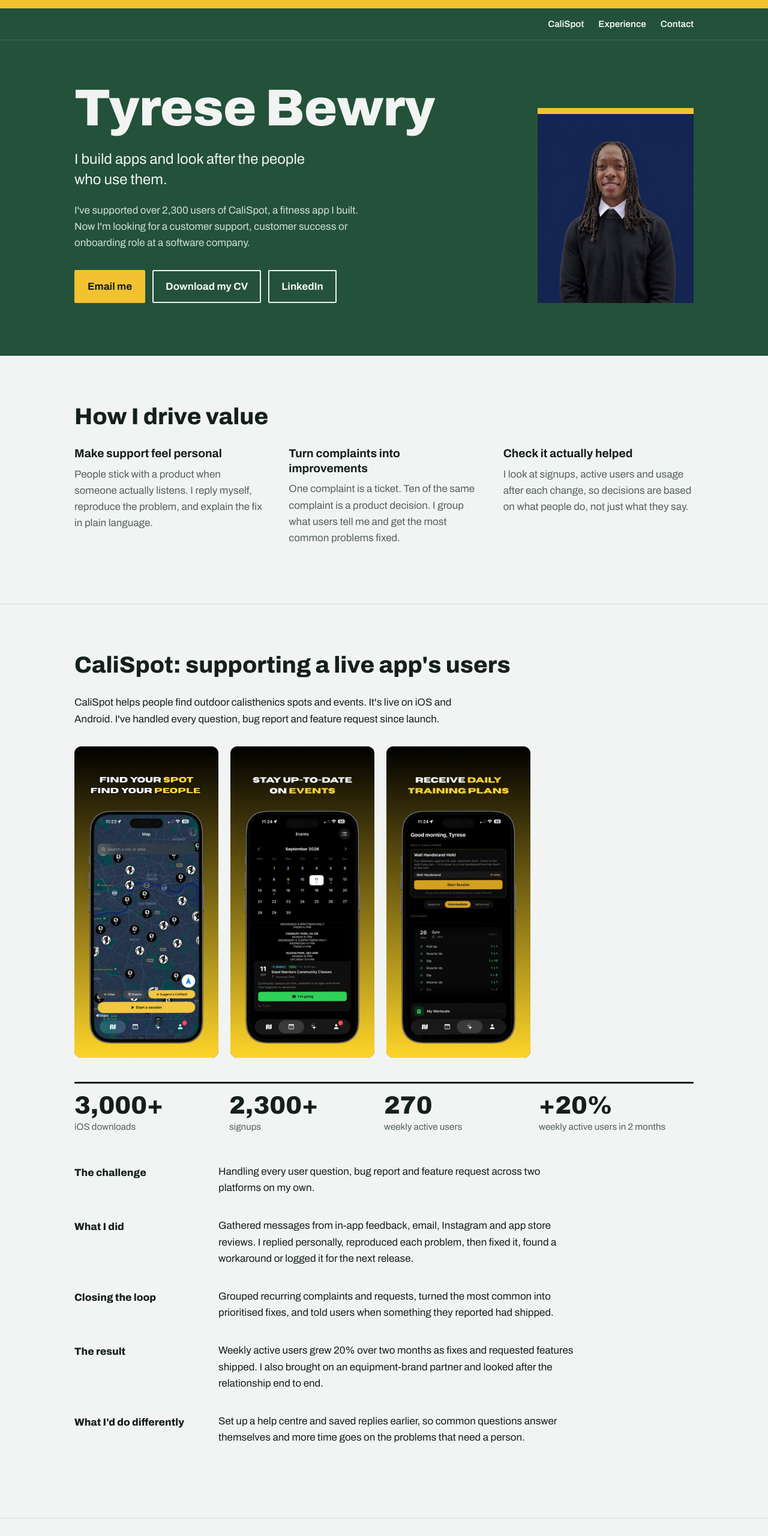
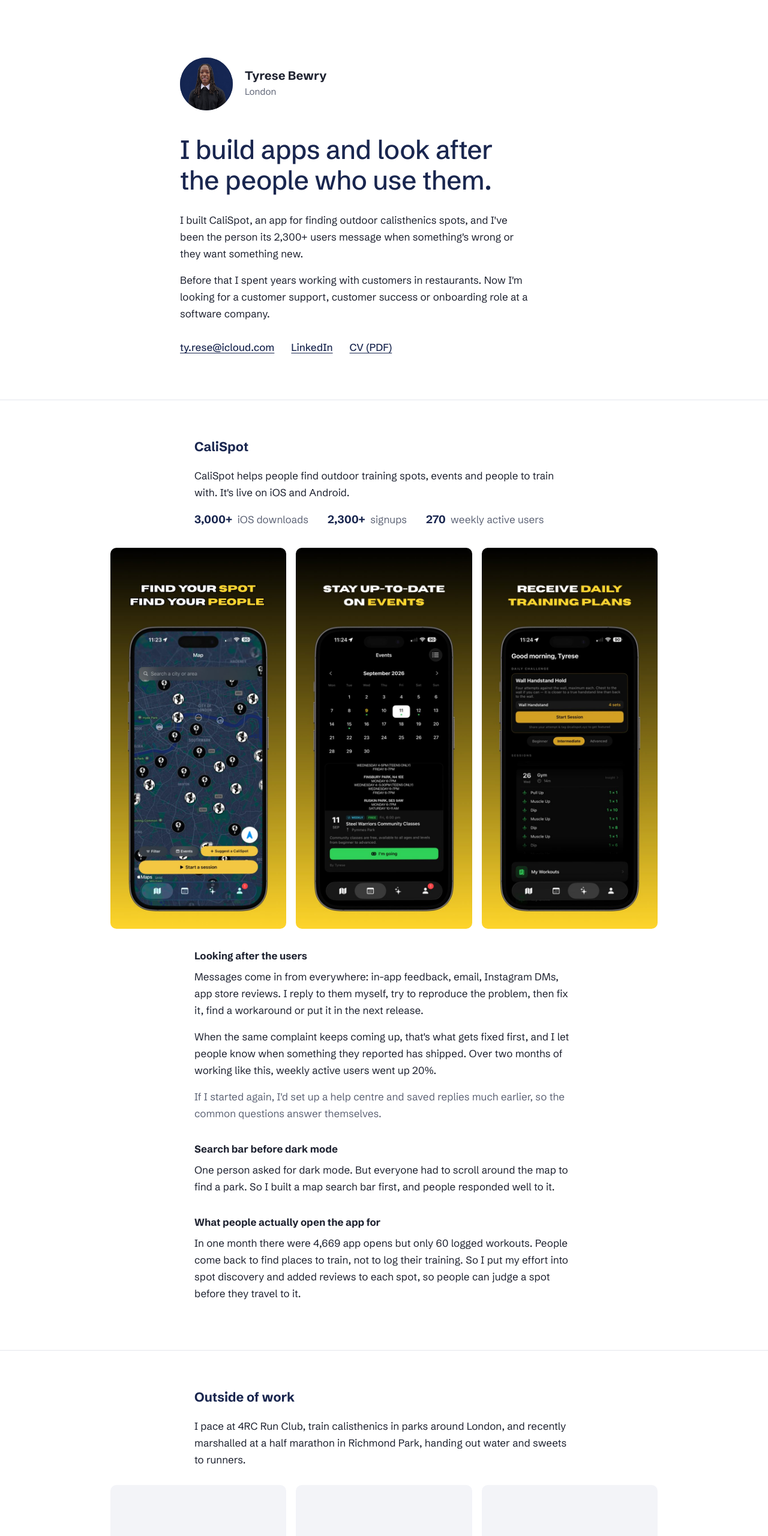
Before and after one commit to tyrese7691/tyrese-site, a plain HTML site: page index.html in a window 1280 px wide. Shown: the top 2560 px of the page at 60% size. Drawn offline with Linux system fonts and the light colour scheme.

Commit message:
Website update

```diff
--- a/index.html
+++ b/index.html
@@ -4,290 +4,207 @@
 <meta charset="utf-8">
 <meta name="viewport" content="width=device-width, initial-scale=1">
 <title>Tyrese Bewry</title>
-<meta name="description" content="Tyrese Bewry: I build apps and look after the people who use them. Looking for customer support, customer success and onboarding roles at software companies.">
+<meta name="description" content="Tyrese Bewry. I build apps and look after the people who use them. Looking for customer support, customer success and onboarding roles at software companies.">
+<meta name="theme-color" content="#19264F">
 <link rel="preconnect" href="https://fonts.googleapis.com">
 <link rel="preconnect" href="https://fonts.gstatic.com" crossorigin>
-<link href="https://fonts.googleapis.com/css2?family=Archivo:wdth,wght@62..125,400..900&display=swap" rel="stylesheet">
+<link href="https://fonts.googleapis.com/css2?family=Schibsted+Grotesk:ital,wght@0,400;0,500;0,700;1,400&display=swap" rel="stylesheet">
 <style>
   :root {
-    --chalk: #F1F4F2;
-    --paper: #FFFFFF;
-    --ink: #15201A;
-    --muted: #55625A;
-    --park: #24513A;
-    --bar: #F2C230;
-    --line: #D3DBD6;
-    --wide: "Archivo", system-ui, sans-serif;
+    --navy: #19264F;
+    --ink: #1E2230;
+    --muted: #5F6577;
+    --line: #E4E6EC;
+    --tint: #F3F4F8;
+    --white: #FFFFFF;
   }
   * { box-sizing: border-box; }
   html { -webkit-text-size-adjust: 100%; }
   body {
     margin: 0;
-    background: var(--chalk);
+    background: var(--white);
     color: var(--ink);
-    font-family: var(--wide);
-    font-stretch: 100%;
+    font-family: "Schibsted Grotesk", system-ui, sans-serif;
     font-size: 1.0625rem;
-    line-height: 1.6;
+    line-height: 1.65;
   }
-  a { color: var(--park); text-underline-offset: 3px; text-decoration-thickness: 1.5px; }
-  a:hover { color: var(--ink); }
-  :focus-visible { outline: 3px solid var(--bar); outline-offset: 3px; border-radius: 2px; }
-  .wrap { max-width: 1080px; margin: 0 auto; padding: 0 24px; }
-  .col { max-width: 660px; }
+  a { color: var(--navy); text-underline-offset: 3px; text-decoration-thickness: 1px; }
+  a:hover { text-decoration-thickness: 2px; }
+  :focus-visible { outline: 2px solid var(--navy); outline-offset: 3px; }
+  img { display: block; max-width: 100%; }
 
-  /* Hero: the yellow bar is the pull-up bar the page hangs from */
-  .bar { height: 14px; background: var(--bar); }
-  nav.top { background: var(--park); border-bottom: 1px solid #3A6A50; }
-  nav.top .wrap { display: flex; justify-content: flex-end; gap: 24px; padding-top: 14px; padding-bottom: 14px; }
-  nav.top a { color: var(--chalk); text-decoration: none; font-weight: 600; font-size: 0.95rem; }
-  nav.top a:hover { text-decoration: underline; color: var(--chalk); }
-  header.hero { padding: 72px 0 88px; background: var(--park); color: var(--chalk); }
-  .hero-grid { display: grid; grid-template-columns: 1fr 260px; gap: 56px; align-items: end; }
-  .hero h1 {
-    font-stretch: 125%;
-    font-weight: 850;
-    font-size: clamp(2.6rem, 7vw, 5.4rem);
-    line-height: 0.95;
-    letter-spacing: -0.01em;
+  .page { max-width: 680px; margin: 0 auto; padding: 0 24px; }
+  .wide { max-width: 960px; margin: 0 auto; padding: 0 24px; }
+
+  /* Intro */
+  .intro { padding: 96px 0 72px; }
+  .me { display: flex; align-items: center; gap: 20px; margin-bottom: 40px; }
+  .me img { width: 88px; height: 88px; border-radius: 50%; object-fit: cover; object-position: center 18%; background: var(--navy); }
+  .me h1 { font-size: 1.25rem; font-weight: 700; margin: 0; line-height: 1.2; }
+  .me p { margin: 2px 0 0; color: var(--muted); font-size: 0.95rem; }
+  .big {
+    font-size: clamp(1.9rem, 4.6vw, 2.75rem);
+    line-height: 1.15;
+    font-weight: 500;
+    letter-spacing: -0.015em;
+    color: var(--navy);
     margin: 0 0 28px;
+    max-width: 20ch;
   }
-  .hero .lede {
-    font-size: clamp(1.2rem, 2.2vw, 1.5rem);
-    line-height: 1.4;
-    max-width: 30ch;
-    margin: 0 0 20px;
-  }
-  .hero .seeking { color: #CFE0D5; max-width: 52ch; margin: 0 0 32px; }
-  .actions { display: flex; flex-wrap: wrap; gap: 12px; }
-  .btn {
-    display: inline-block; padding: 12px 20px; font-weight: 700; text-decoration: none;
-    border: 2px solid var(--chalk); color: var(--chalk); border-radius: 2px;
-  }
-  .btn.primary { background: var(--bar); border-color: var(--bar); color: var(--ink); }
-  .btn:hover { background: var(--chalk); color: var(--ink); border-color: var(--chalk); }
-  .photo {
-    aspect-ratio: 4 / 5; width: 100%; background: #3A6A50; border-top: 10px solid var(--bar);
-    overflow: hidden;
-  }
-  .photo img { width: 100%; height: 100%; object-fit: cover; object-position: center top; display: block; }
+  .intro .body { max-width: 56ch; }
+  .links { display: flex; flex-wrap: wrap; gap: 8px 28px; margin-top: 28px; font-weight: 500; }
 
-  section { padding: 80px 0; border-top: 1px solid var(--line); }
-  section:first-of-type { border-top: 0; }
-  h2 {
-    font-stretch: 112%;
-    font-weight: 800;
-    font-size: clamp(1.7rem, 3.4vw, 2.4rem);
-    line-height: 1.1;
-    margin: 0 0 28px;
-  }
-  h3 { font-stretch: 105%; font-size: 1.2rem; line-height: 1.3; margin: 0 0 8px; }
+  section { padding: 64px 0; border-top: 1px solid var(--line); }
+  h2 { font-size: 1.35rem; font-weight: 700; color: var(--navy); margin: 0 0 20px; line-height: 1.3; }
+  h3 { font-size: 1.05rem; font-weight: 700; margin: 32px 0 6px; }
   p { margin: 0 0 16px; }
-
-  /* What I do */
-  .does { display: grid; grid-template-columns: repeat(3, 1fr); gap: 40px; }
-  .does p { color: var(--muted); }
+  .muted { color: var(--muted); }
 
   /* CaliSpot */
-  .numbers { display: flex; flex-wrap: wrap; gap: 0; margin: 8px 0 48px; border-top: 3px solid var(--ink); }
-  .numbers div { flex: 1 1 140px; padding: 16px 20px 0 0; }
-  .numbers strong { display: block; font-stretch: 125%; font-weight: 850; font-size: clamp(1.8rem, 3.6vw, 2.6rem); line-height: 1; }
-  .numbers span { color: var(--muted); font-size: 0.95rem; }
-  .story { display: grid; grid-template-columns: 200px 1fr; gap: 12px 40px; max-width: 900px; }
-  .story dt { font-weight: 800; font-stretch: 105%; padding-top: 2px; }
-  .story dd { margin: 0 0 24px; max-width: 62ch; }
+  .shots { display: grid; grid-template-columns: repeat(3, 1fr); gap: 16px; margin: 32px 0; }
+  .shots img { width: 100%; aspect-ratio: 924 / 2000; object-fit: cover; border-radius: 10px; }
+  .facts { list-style: none; padding: 0; margin: 0 0 24px; display: flex; flex-wrap: wrap; gap: 10px 32px; }
+  .facts li { color: var(--muted); }
+  .facts strong { color: var(--navy); font-size: 1.15rem; margin-right: 4px; }
 
-  .shots { display: grid; grid-template-columns: repeat(3, 1fr); gap: 20px; margin: 32px 0 40px; max-width: 760px; }
-  .shots figure { margin: 0; aspect-ratio: 924 / 2000; background: var(--ink); border-radius: 12px; overflow: hidden; }
-  .shots img { width: 100%; height: 100%; object-fit: cover; display: block; }
-  .built { list-style: none; padding: 0; margin: 40px 0 0; max-width: 760px; }
-  .built li { padding: 12px 0; border-top: 1px solid var(--line); }
-  .built strong { font-stretch: 105%; }
+  /* Life */
+  .life { display: grid; grid-template-columns: repeat(3, 1fr); gap: 16px; margin-top: 28px; }
+  .life figure { margin: 0; }
+  .life .ph { aspect-ratio: 4 / 5; background: var(--tint); border-radius: 10px; overflow: hidden; display: grid; place-items: center; color: var(--muted); font-size: 0.85rem; text-align: center; padding: 12px; }
+  .life .ph img { width: 100%; height: 100%; object-fit: cover; }
+  .life figcaption { font-size: 0.9rem; color: var(--muted); margin-top: 8px; }
 
-  /* Decisions */
-  .decisions { display: grid; grid-template-columns: 1fr 1fr; gap: 28px; }
-  .decision { background: var(--paper); padding: 28px; border-left: 6px solid var(--park); }
-  .decision p:last-child { margin-bottom: 0; }
-  .decision .so { color: var(--muted); }
+  /* Work history */
+  .history { list-style: none; padding: 0; margin: 0; }
+  .history li { padding: 18px 0; border-bottom: 1px solid var(--line); }
+  .history li:last-child { border-bottom: 0; }
+  .history .row { display: flex; justify-content: space-between; gap: 16px; flex-wrap: wrap; }
+  .history b { font-weight: 700; }
+  .history span { color: var(--muted); font-size: 0.95rem; }
+  .history p { margin: 4px 0 0; color: var(--muted); }
 
-  /* Experience */
-  .jobs { list-style: none; padding: 0; margin: 0; max-width: 760px; }
-  .jobs li { display: grid; grid-template-columns: 1fr auto; gap: 4px 24px; padding: 20px 0; border-bottom: 1px solid var(--line); }
-  .jobs .when { color: var(--muted); font-size: 0.95rem; white-space: nowrap; }
-  .jobs p { grid-column: 1 / -1; margin: 0; color: var(--muted); max-width: 62ch; }
+  footer { background: var(--navy); color: #E6E9F2; padding: 72px 0 80px; margin-top: 32px; }
+  footer h2 { color: var(--white); }
+  footer a { color: var(--white); }
 
-  footer { background: var(--ink); color: var(--chalk); padding: 72px 0; }
-  footer h2 { color: var(--chalk); }
-  footer a { color: var(--bar); }
-  footer .btn { border-color: var(--chalk); }
-
-  @media (max-width: 820px) {
-    .shots { gap: 10px; }
-    nav.top .wrap { justify-content: flex-start; }
-    nav.top { background: var(--park); border-bottom: 1px solid #3A6A50; }
-  nav.top .wrap { display: flex; justify-content: flex-end; gap: 24px; padding-top: 14px; padding-bottom: 14px; }
-  nav.top a { color: var(--chalk); text-decoration: none; font-weight: 600; font-size: 0.95rem; }
-  nav.top a:hover { text-decoration: underline; color: var(--chalk); }
-  header.hero { padding: 48px 0 56px; }
-    .hero-grid { grid-template-columns: 1fr; gap: 32px; }
-    .photo { max-width: 220px; order: -1; }
-    .does, .decisions { grid-template-columns: 1fr; }
-    .story { grid-template-columns: 1fr; }
-    .story dd { margin-bottom: 20px; }
-    section { padding: 56px 0; }
+  @media (max-width: 720px) {
+    .intro { padding: 56px 0 48px; }
+    section { padding: 48px 0; }
+    .shots { gap: 8px; }
+    .life { gap: 8px; }
   }
   @media (max-width: 480px) {
-    .wrap { padding: 0 16px; }
-    .jobs li { grid-template-columns: 1fr; }
+    .page, .wide { padding: 0 16px; }
   }
 </style>
 </head>
 <body>
 
-<div class="bar" aria-hidden="true"></div>
-<nav class="top" aria-label="Sections">
-  <div class="wrap"><a href="#calispot">CaliSpot</a><a href="#experience">Experience</a><a href="#contact">Contact</a></div>
-</nav>
-<header class="hero">
-  <div class="wrap hero-grid">
+<header class="intro page">
+  <div class="me">
+    <img src="tyrese.jpg" alt="Tyrese Bewry">
     <div>
       <h1>Tyrese Bewry</h1>
-      <p class="lede">I build apps and look after the people who use them.</p>
-      <p class="seeking">I've supported over 2,300 users of CaliSpot, a fitness app I built. Now I'm looking for a customer support, customer success or onboarding role at a software company.</p>
-      <div class="actions">
-        <a class="btn primary" href="mailto:ty.rese@icloud.com">Email me</a>
-        <a class="btn" href="Tyrese-Bewry-CV.pdf">Download my CV</a>
-        <a class="btn" href="https://www.linkedin.com/in/tyrese-bewry-29a1a8155">LinkedIn</a>
-      </div>
+      <p>London</p>
     </div>
-    <div class="photo">
-      <img src="tyrese.jpg" alt="Tyrese Bewry">
-    </div>
+  </div>
+  <p class="big">I build apps and look after the people who use them.</p>
+  <div class="body">
+    <p>I built CaliSpot, an app for finding outdoor calisthenics spots, and I've been the person its 2,300+ users message when something's wrong or they want something new.</p>
+    <p>Before that I spent years working with customers in restaurants. Now I'm looking for a customer support, customer success or onboarding role at a software company.</p>
+  </div>
+  <div class="links">
+    <a href="mailto:ty.rese@icloud.com">ty.rese@icloud.com</a>
+    <a href="https://www.linkedin.com/in/tyrese-bewry-29a1a8155">LinkedIn</a>
+    <a href="Tyrese-Bewry-CV.pdf">CV (PDF)</a>
   </div>
 </header>
 
 <main>
+  <section id="calispot">
+    <div class="page">
+      <h2>CaliSpot</h2>
+      <p>CaliSpot helps people find outdoor training spots, events and people to train with. It's live on iOS and Android.</p>
+      <ul class="facts">
+        <li><strong>3,000+</strong> iOS downloads</li>
+        <li><strong>2,300+</strong> signups</li>
+        <li><strong>270</strong> weekly active users</li>
+      </ul>
+    </div>
+    <div class="wide">
+      <div class="shots">
+        <img src="calispot-map.jpg" alt="CaliSpot map showing outdoor training spots across London">
+        <img src="calispot-events.jpg" alt="CaliSpot events calendar with a free weekly community class">
+        <img src="calispot-training.jpg" alt="CaliSpot daily training plan with a challenge and logged sessions">
+      </div>
+    </div>
+    <div class="page">
+      <h3>Looking after the users</h3>
+      <p>Messages come in from everywhere: in-app feedback, email, Instagram DMs, app store reviews. I reply to them myself, try to reproduce the problem, then fix it, find a workaround or put it in the next release.</p>
+      <p>When the same complaint keeps coming up, that's what gets fixed first, and I let people know when something they reported has shipped. Over two months of working like this, weekly active users went up 20%.</p>
+      <p class="muted">If I started again, I'd set up a help centre and saved replies much earlier, so the common questions answer themselves.</p>
+
+      <h3>Search bar before dark mode</h3>
+      <p>One person asked for dark mode. But everyone had to scroll around the map to find a park. So I built a map search bar first, and people responded well to it.</p>
+
+      <h3>What people actually open the app for</h3>
+      <p>In one month there were 4,669 app opens but only 60 logged workouts. People come back to find places to train, not to log their training. So I put my effort into spot discovery and added reviews to each spot, so people can judge a spot before they travel to it.</p>
+    </div>
+  </section>
+
   <section>
-    <div class="wrap">
-      <h2>How I drive value</h2>
-      <div class="does">
-        <div>
-          <h3>Make support feel personal</h3>
-          <p>People stick with a product when someone actually listens. I reply myself, reproduce the problem, and explain the fix in plain language.</p>
-        </div>
-        <div>
-          <h3>Turn complaints into improvements</h3>
-          <p>One complaint is a ticket. Ten of the same complaint is a product decision. I group what users tell me and get the most common problems fixed.</p>
-        </div>
-        <div>
-          <h3>Check it actually helped</h3>
-          <p>I look at signups, active users and usage after each change, so decisions are based on what people do, not just what they say.</p>
-        </div>
+    <div class="page">
+      <h2>Outside of work</h2>
+      <p>I pace at 4RC Run Club, train calisthenics in parks around London, and recently marshalled at a half marathon in Richmond Park, handing out water and sweets to runners.</p>
+    </div>
+    <div class="wide">
+      <div class="life">
+        <!-- Swap each placeholder for a photo, e.g. <div class="ph"><img src="training.jpg" alt="Training calisthenics in a London park"></div> -->
+        <figure><div class="ph">Photo coming</div><figcaption>Training</figcaption></figure>
+        <figure><div class="ph">Photo coming</div><figcaption>4RC Run Club</figcaption></figure>
+        <figure><div class="ph">Photo coming</div><figcaption>Marshalling in Richmond Park</figcaption></figure>
       </div>
     </div>
   </section>
 
-  <section id="calispot">
-    <div class="wrap">
-      <h2>CaliSpot: supporting a live app's users</h2>
-      <div class="col">
-        <p>CaliSpot helps people find outdoor calisthenics spots and events. It's live on iOS and Android. I've handled every question, bug report and feature request since launch.</p>
-      </div>
-      <div class="shots">
-        <figure><img src="calispot-map.jpg" alt="CaliSpot map showing outdoor training spots across London"></figure>
-        <figure><img src="calispot-events.jpg" alt="CaliSpot events calendar with a free weekly community class"></figure>
-        <figure><img src="calispot-training.jpg" alt="CaliSpot daily training plan with a challenge and logged sessions"></figure>
-      </div>
-      <div class="numbers">
-        <div><strong>3,000+</strong><span>iOS downloads</span></div>
-        <div><strong>2,300+</strong><span>signups</span></div>
-        <div><strong>270</strong><span>weekly active users</span></div>
-        <div><strong>+20%</strong><span>weekly active users in 2 months</span></div>
-      </div>
-      <dl class="story">
-        <dt>The challenge</dt>
-        <dd>Handling every user question, bug report and feature request across two platforms on my own.</dd>
-        <dt>What I did</dt>
-        <dd>Gathered messages from in-app feedback, email, Instagram and app store reviews. I replied personally, reproduced each problem, then fixed it, found a workaround or logged it for the next release.</dd>
-        <dt>Closing the loop</dt>
-        <dd>Grouped recurring complaints and requests, turned the most common into prioritised fixes, and told users when something they reported had shipped.</dd>
-        <dt>The result</dt>
-        <dd>Weekly active users grew 20% over two months as fixes and requested features shipped. I also brought on an equipment-brand partner and looked after the relationship end to end.</dd>
-        <dt>What I'd do differently</dt>
-        <dd>Set up a help centre and saved replies earlier, so common questions answer themselves and more time goes on the problems that need a person.</dd>
-      </dl>
-    </div>
-  </section>
-
-  <section>
-    <div class="wrap">
-      <h2>Two decisions from user feedback</h2>
-      <div class="decisions">
-        <div class="decision">
-          <h3>Search bar before dark mode</h3>
-          <p>One person asked for dark mode. Meanwhile, finding a park meant scrolling around the map, which affected everyone.</p>
-          <p class="so">So I built a map search bar first. Users responded well to it.</p>
-        </div>
-        <div class="decision">
-          <h3>What people actually use the app for</h3>
-          <p>In one month there were 4,669 app opens but only 60 logged workouts.</p>
-          <p class="so">People come back to find places to train, not to log training. So I focused on spot discovery next and added reviews to each spot, so people can judge a spot before they travel to it.</p>
-        </div>
-      </div>
-    </div>
-  </section>
-
-  <section>
-    <div class="wrap">
-      <h2 id="experience">Experience</h2>
-      <ul class="jobs">
+  <section id="experience">
+    <div class="page">
+      <h2>Where I've worked</h2>
+      <ul class="history">
         <li>
-          <h3>CaliSpot, product and user support</h3>
-          <span class="when">Jan 2025 to now</span>
-          <p>Built and run the app with AI tools. Handle all user support, releases and feedback.</p>
+          <div class="row"><b>CaliSpot, product and user support</b><span>2025 to now</span></div>
+          <p>Built and run the app with AI tools. All user support, releases and feedback.</p>
         </li>
         <li>
-          <h3>Slim Chickens, shift lead</h3>
-          <span class="when">Mar 2024 to Aug 2026</span>
-          <p>Led a team of 5 through peak service. Resolved complaints face to face and kept the team briefed and calm.</p>
+          <div class="row"><b>Slim Chickens, shift lead</b><span>2024 to 2026</span></div>
+          <p>Led a team of 5 through busy service and dealt with complaints face to face.</p>
         </li>
         <li>
-          <h3>4RC Run Club, pacer</h3>
-          <span class="when">Ongoing</span>
-          <p>Pace group runs and keep people together and encouraged.</p>
+          <div class="row"><b>Pizza Hut, front of house</b><span>First job</span></div>
+          <p>Customer calls, orders, drivers, complaints and refunds.</p>
         </li>
         <li>
-          <h3>Pizza Hut, front of house</h3>
-          <span class="when">First job</span>
-          <p>Took customer calls and orders, coordinated drivers, and handled complaints and refunds.</p>
+          <div class="row"><b>TeeWhy Customs and TeeWhy Bounce</b><span>2021</span></div>
+          <p>Made paint-splattered jeans to order with a 4-day turnaround, and released an arcade game that got 1,500+ downloads.</p>
         </li>
       </ul>
-      <h3 style="margin-top:40px">Other things I've built</h3>
-      <ul class="built">
-        <li><strong>TeeWhy Bounce</strong>: a 3D arcade game for iOS and Android, built without code. 1,500+ downloads.</li>
-        <li><strong>TeeWhy Customs</strong>: a custom clothing business making paint-splattered jeans to order, with a 4-day turnaround.</li>
-      </ul>
+
+      <h3>How I use AI</h3>
+      <p>I can't code, so I built CaliSpot with Claude and ChatGPT. I explain what I want and why, test what comes back, and keep going until it works. I use it for research and first drafts too, but the decisions are mine.</p>
     </div>
-  </section>
-
-  <section>
-    <div class="wrap"><div class="col">
-      <h2>How I use AI</h2>
-      <p>I can't code, so I built CaliSpot with Claude and ChatGPT. I describe what I want and why, test what it builds, and keep going until it works. That's how one person shipped an app on iOS and Android.</p>
-      <p>I also use AI for research and first drafts, but I make the decisions.</p>
-    </div></div>
   </section>
 </main>
 
 <footer id="contact">
-  <div class="wrap"><div class="col">
-    <h2>Let's talk</h2>
-    <p>If your team needs someone who's good with people and comfortable with tech, I'd love to hear from you.</p>
-    <div class="actions">
-      <a class="btn primary" href="mailto:ty.rese@icloud.com">Email me</a>
-      <a class="btn" href="https://www.linkedin.com/in/tyrese-bewry-29a1a8155">LinkedIn</a>
+  <div class="page">
+    <h2>Say hello</h2>
+    <p>If your team needs someone who's good with people and comfortable with tech, I'd like to hear from you.</p>
+    <div class="links">
+      <a href="mailto:ty.rese@icloud.com">ty.rese@icloud.com</a>
+      <a href="https://www.linkedin.com/in/tyrese-bewry-29a1a8155">LinkedIn</a>
+      <a href="Tyrese-Bewry-CV.pdf">CV (PDF)</a>
     </div>
-  </div></div>
+  </div>
 </footer>
 
 </body>
```
